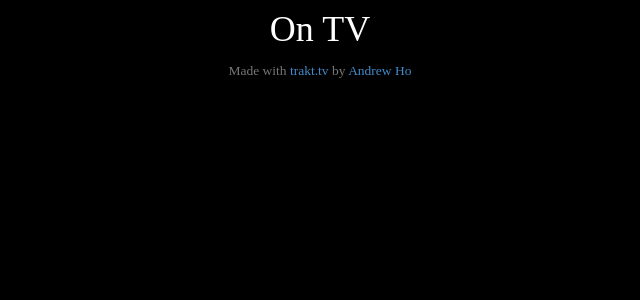
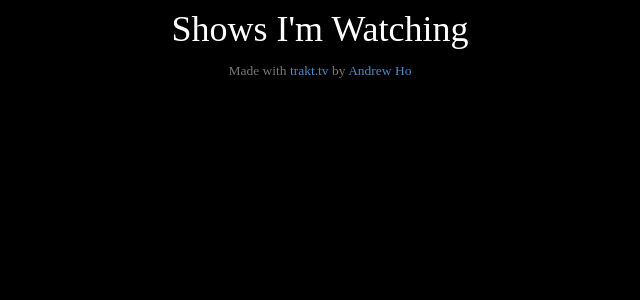
Before and after one commit to andrewh0/tv-forecast, a Flask app: template templates/index.html in a window 1280 px wide. Shown: the top 300 px of the page, without its empty margins (320-960 px from the left). Run offline with Flask 2, Linux system fonts and the light colour scheme; the template is opened without the code that fills it, so the values that code supplies are empty; some libraries are stand-ins or nearby versions.

Commit message:
changed title

```diff
--- a/templates/index.html
+++ b/templates/index.html
@@ -6,10 +6,10 @@
 	<link href="{{ url_for('static', filename='css/custom.css') }}" rel="stylesheet">
 	<script src="{{ url_for('static', filename='js/bootstrap.js') }}"></script>
 	<link href='http://fonts.googleapis.com/css?family=Lato' rel='stylesheet' type='text/css'>
-	<title>On TV</title>
+	<title>Shows I'm Watching</title>
 </head>
 <body>
-	<h1 class="text-center" style="margin-bottom:0px; margin-top:10px; font-family:'Futura'; color:#FFF">On TV</h1>
+	<h1 class="text-center" style="margin-bottom:0px; margin-top:10px; font-family:'Futura'; color:#FFF">Shows I'm Watching</h1>
 	<div class="container-fluid" style ="padding:0px; background-color:#FFF;">
 		{% for day in tv_data %}
 			<div class="row">
```
